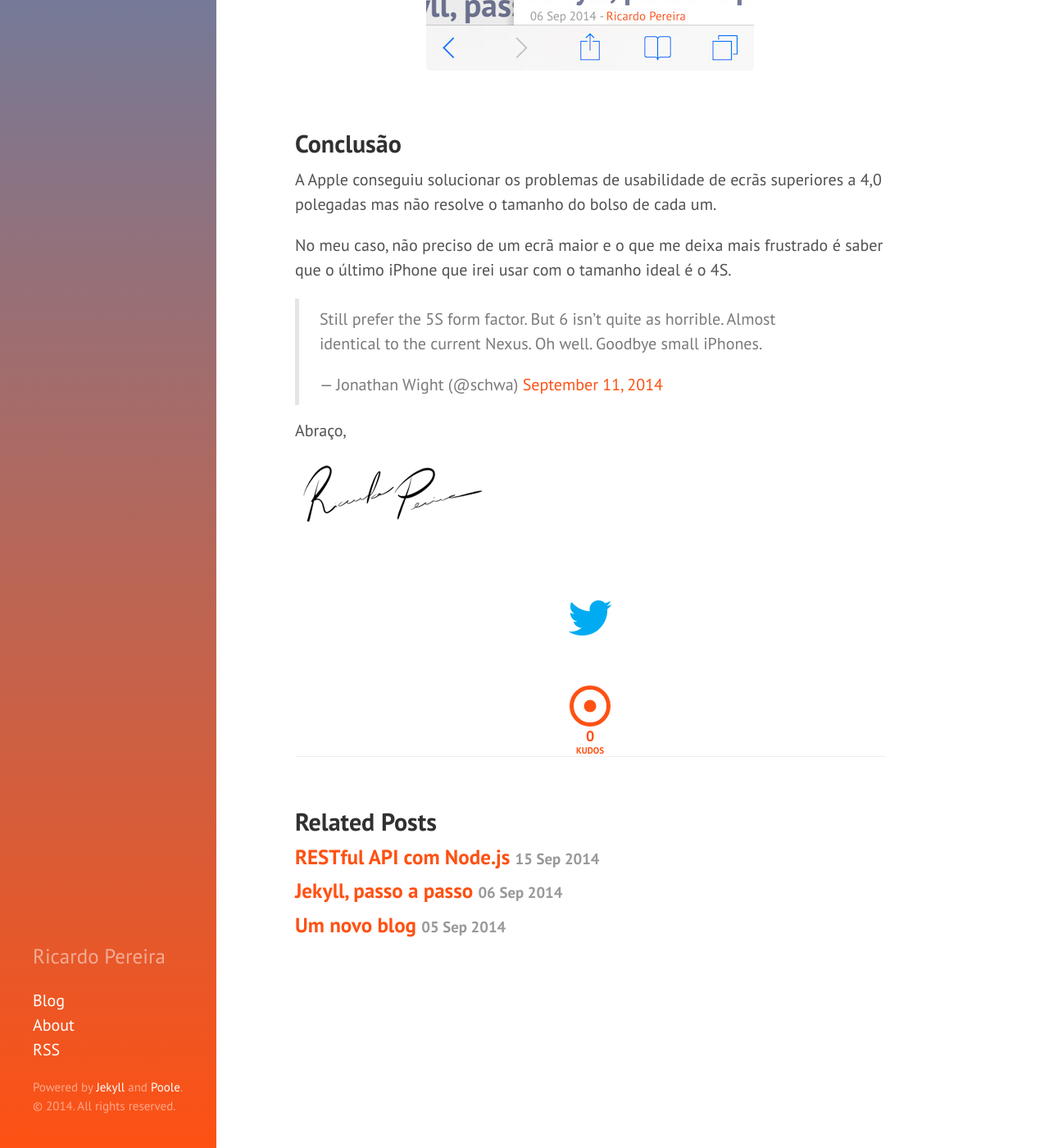
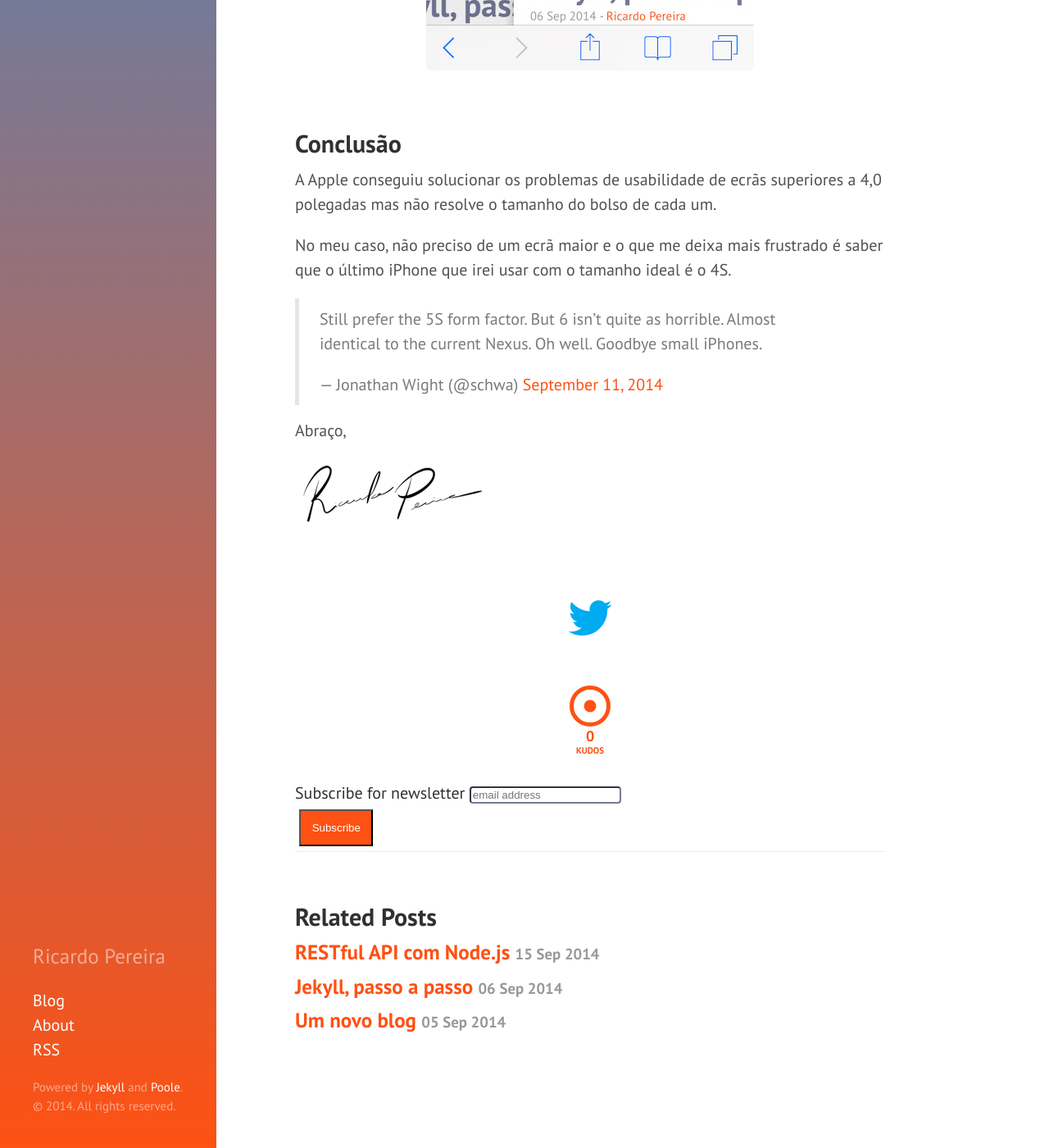
Before and after one commit to ricardopereira/blog, a Jekyll site: the page built from _posts/2014-09-11-PT-3-5-polegadas.md, in a window 1280 px wide and 1400 px high, scrolled down 6925 px. Shown: the whole window at 82% size. Built offline with Jekyll 4.4.1, drawn with Linux system fonts in a browser that asks for light colours; nearby versions of some CDN libraries; Markdown is read by kramdown in place of the engine named in the settings; comment, search, counter and statistics services are not loaded.

Commit message:
sitemap + newsletter

```diff
--- a/_config.yml
+++ b/_config.yml
@@ -30,7 +30,3 @@
 github:
   repo:           https://github.com/ricardopereira/blog
   account:        https://github.com/ricardopereira
-
-# Gems
-gems:
-  - jekyll-sitemap
--- a/_layouts/post.html
+++ b/_layouts/post.html
@@ -37,10 +37,46 @@
 </div>
 
 <div class="share">
-  <a href="http://twitter.com/share?url={{ site.url }}{{ page.url }}&amp;text={{ page.title }}:&amp;via=ricardopereiraw" class="twitter_button buzz-out" title="Share this article on Twitter" target="_blank"><i class="fa fa-twitter fa-3x"></i></a>
+  <a href="http://twitter.com/share?url={{ site.url }}{{ page.url }}&amp;text={{ page.title }}:&amp;via=ricardopereiraw" class="twitter-button buzz-out" title="Share this article on Twitter" target="_blank"><i class="fa fa-twitter fa-3x"></i></a>
 </div>
 
 <figure class="kudo"></figure>
+
+<br/>
+<!-- Begin MailChimp Signup Form -->
+<link href="//cdn-images.mailchimp.com/embedcode/slim-081711.css" rel="stylesheet" type="text/css">
+<style type="text/css">
+  /* Add your own MailChimp form style overrides in your site stylesheet or in this style block.
+     We recommend moving this block and the preceding CSS link to the HEAD of your HTML file. */
+#mc_embed_signup form {
+  padding: 0;
+}
+#mc_embed_signup .button {
+  color: white;
+  background-color: #FE5113;
+}
+#mc_embed_signup .button:hover {
+  background-color: #757A98;
+}
+#mc_embed_signup .email {
+  border-radius: 4px;
+  border-color: #757A98;
+}
+#mc_embed_signup label {
+  color: #313131;
+  font-size: 20px;
+}
+</style>
+<div id="mc_embed_signup">
+<form action="//ricardopereira.us9.list-manage.com/subscribe/post?u=e35f2b5402ed5b69120ae71ff&amp;id=cbab2e19bf" method="post" id="mc-embedded-subscribe-form" name="mc-embedded-subscribe-form" class="validate" target="_blank" novalidate>
+  <label for="mce-EMAIL">Subscribe for newsletter</label>
+  <input type="email" value="" name="EMAIL" class="email" id="mce-EMAIL" placeholder="email address" required>
+    <!-- real people should not fill this in and expect good things - do not remove this or risk form bot signups-->
+    <div style="position: absolute; left: -5000px;"><input type="text" name="b_e35f2b5402ed5b69120ae71ff_cbab2e19bf" tabindex="-1" value=""></div>
+    <div class="clear"><input type="submit" value="Subscribe" name="subscribe" id="mc-embedded-subscribe" class="button"></div>
+</form>
+</div>
+<!--End mc_embed_signup-->
 
 {% include relatedposts.html %}
 
--- a/public/css/hyde.css
+++ b/public/css/hyde.css
@@ -226,7 +226,7 @@
   font-size: 0.75rem;
 }
 
-.twitter_button {
+.twitter-button {
   text-align: center;
   display: block;
   width: 88px;
```
Also changed, not shown: _layouts/comments.html (deleted, +0 -14 lines), _layouts/relatedposts.html (deleted, +0 -17 lines), sitemap.xml (added, +10 -0 lines).
